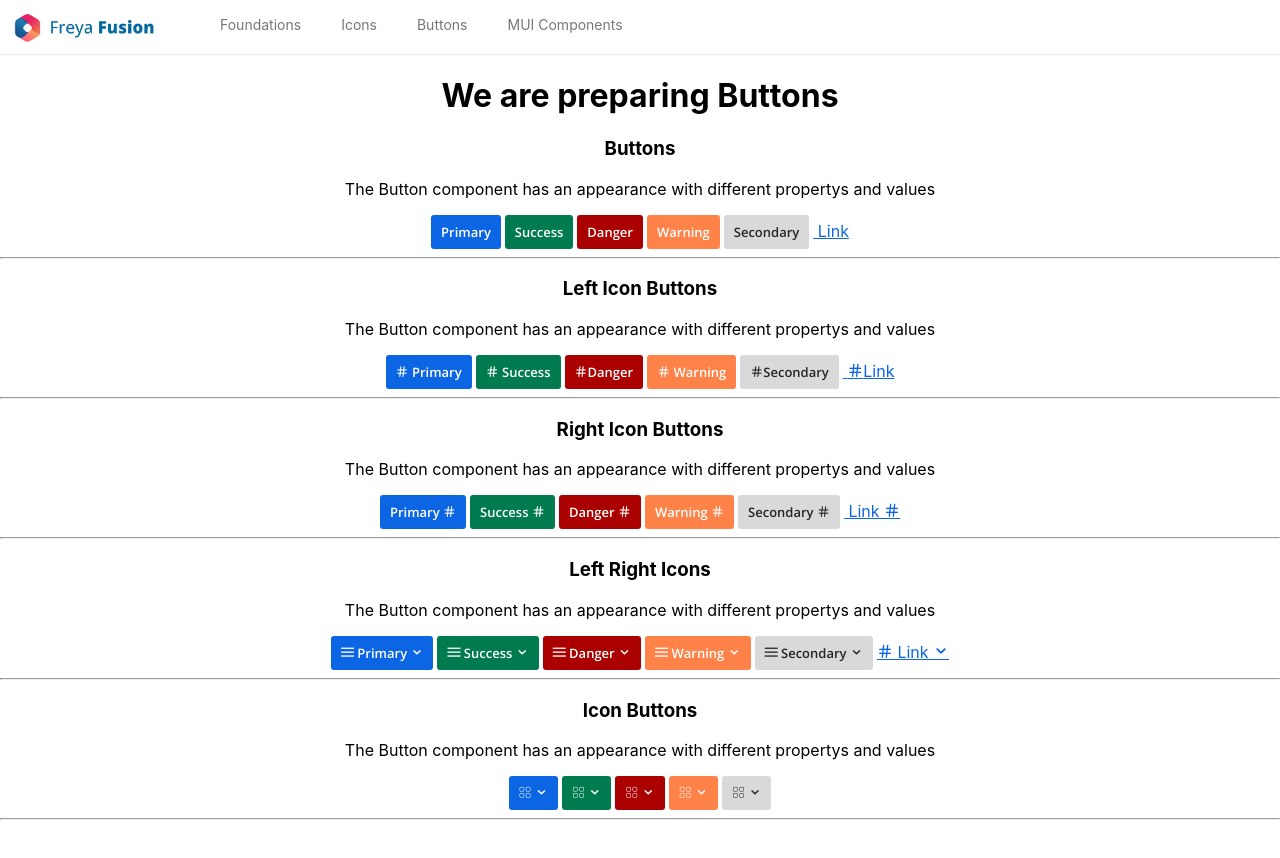
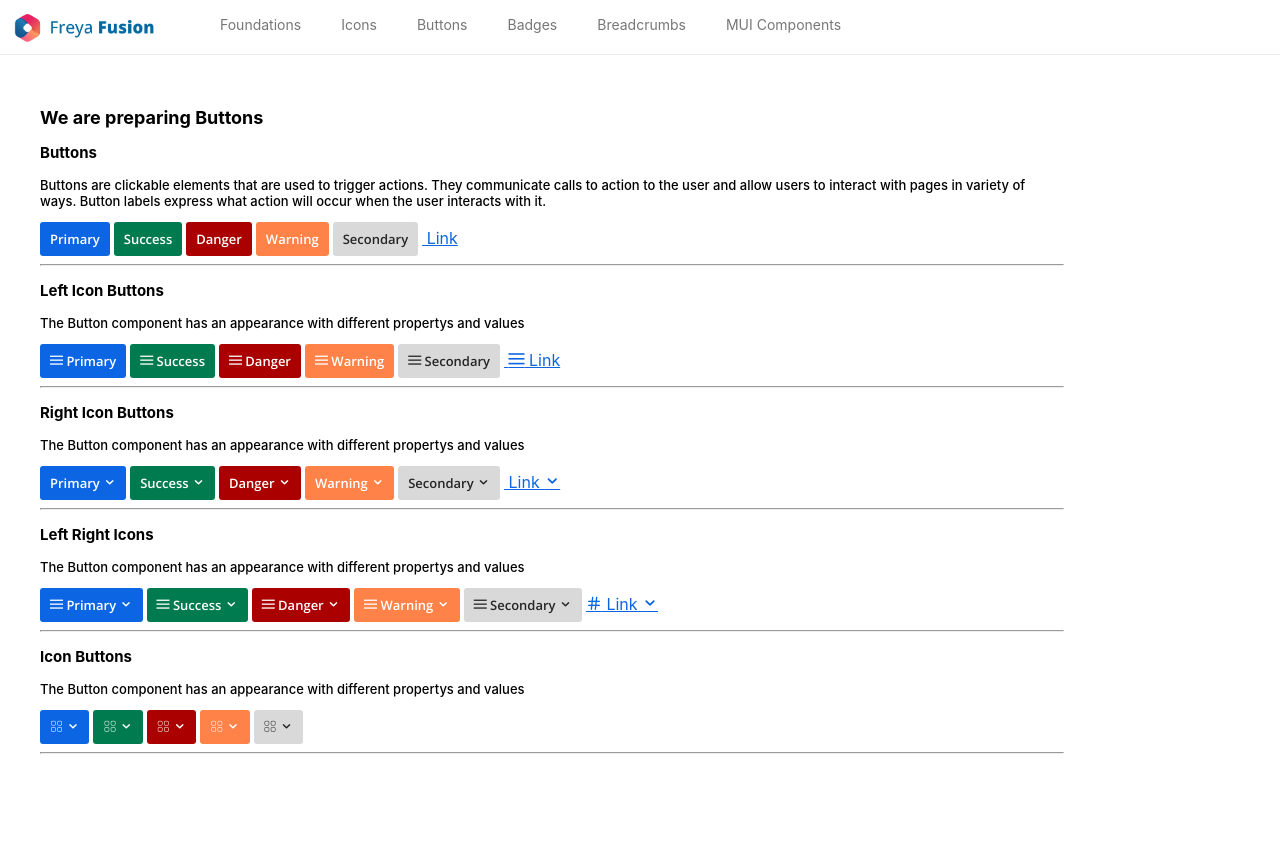
Before and after one commit to Freyrfusion/designsystem, a React app in the folder Design Tokens Figma/my-app/: page /buttons in a window 1280 px wide. Shown: the top 858 px of the page. Before the commit the page ends 828 px from the top, so only its background shows below. Built offline with nearby package versions, Linux system fonts and the light colour scheme.

Commit message:
buttons,badges,breadcrumbs

```diff
--- a/Design Tokens Figma/my-app/src/App.js
+++ b/Design Tokens Figma/my-app/src/App.js
@@ -4,6 +4,8 @@ import Foundations from './pages/foundations';
 import Icons from './pages/icons';
 import MuiComponents from './pages/muicomponents';
 import Buttons from './pages/buttons';
+import Badges from './pages/badges';
+import Breadcrumbs from './pages/breadcrumbs';
 import logo from './logo.svg';
 import './App.scss';
 import Header from './layout/header';
@@ -22,6 +24,8 @@ function App() {
         <Route path="foundations" element={<Foundations/>} />
         <Route path="icons" element={<Icons/>} />
         <Route path="/buttons" element={<Buttons/>} />
+        <Route path="/badges" element={<Badges/>} />
+        <Route path="/breadcrumbs" element={<Breadcrumbs/>} />
         <Route path="muicomponents" element={<MuiComponents/>} />
         </Routes>
 
--- a/Design Tokens Figma/my-app/src/designsystem/scss/components/_all.scss
+++ b/Design Tokens Figma/my-app/src/designsystem/scss/components/_all.scss
@@ -1 +1,3 @@
 @import 'buttons';
+@import 'badges';
+@import 'breadcrumbs';
--- /dev/null
+++ b/Design Tokens Figma/my-app/src/designsystem/scss/components/_badges.scss
@@ -0,0 +1,62 @@
+$badges-colors: (
+  "primary":$primary-300,
+  "success":$success-300,
+  "danger":$danger-300,
+  "warning":$warning-300,
+  "secondary":$black-600,
+  "inactive":$black-200,
+
+) !default;
+
+
+@mixin badge-label($bg-color) {
+    padding:$space-micro $space-condensed;
+    line-height: $lineheight-base;
+    font-weight: $text-bold;
+    font-size: $font-small;
+    margin-right: $space-condensed;
+    background-color: $bg-color;
+   + .badge-label{
+     margin-left: 4px;
+   }
+
+  }
+
+  @each $key, $val in $badges-colors {
+    .badge-label-#{$key}{
+        @include badge-label($val);
+
+        &.semirounded{
+            border-radius: 4px;
+        }
+
+        &.rounded{
+            border-radius: 16px;
+        }
+
+    }
+    @if $key == 'secondary'{
+        .badge-label-#{$key}{
+        color:  $foundations-neutral-white;
+        }
+    }
+
+
+}
+.components-height {
+	width: 80%;
+	float: left;
+	padding: $space-generous;
+	height: calc(100vh - 54px);
+	max-height: 100vh;
+	.heading {
+		font-size: $font-large;
+	}
+	.sub-heading {
+		font-size: $font-medium;
+	}
+	.text {
+		font-size: $font-base;
+        font-weight: $text-bold;
+	}
+}
--- /dev/null
+++ b/Design Tokens Figma/my-app/src/designsystem/scss/components/_breadcrumbs.scss
@@ -0,0 +1,71 @@
+// first breadcrumbs//
+
+ul {
+	&.breadcrumb-classic {
+		padding: 10px $space-default;
+		list-style: none;
+		li {
+			display: inline;
+			font-size: $font-medium;
+			color: $black-700;
+			& + li {
+				&:before {
+					padding: $space-condensed;
+					color: $black;
+					content: "›";
+					font-size: $font-large;
+				}
+			}
+		}
+	}
+}
+//end first breadcrumbs//
+
+// second breadcrumbs//
+.breadcrumb {
+	display: inline-block;
+	position: relative;
+	background: none;
+	padding-left: $space-nospace;
+	margin-bottom: 5px;
+	.breadcrumb__list {
+		display: flex;
+		flex-wrap: wrap;
+		font-size: $font-base;
+		margin-left: $space-nospace;
+		padding-left: $space-nospace;
+		padding-top: $space-nospace;
+		margin-top: $space-nospace;
+		margin-bottom: $space-nospace;
+	}
+	.breadcrumb__group {
+		display: inline-flex;
+		align-items: center;
+		a {
+			color: $black-700;
+			text-decoration: none;
+			margin-right: 10px;
+			font-family: "inter", sans-serif !important;
+			font-weight: $text-regular;
+            font-size: $font-medium ;
+		}
+        .active{
+            font-weight: $text-bold;
+            color: $black;
+
+        }
+        .icon-right-open{
+            font-size: $font-base;
+
+        }
+	}
+	.breadcrumb__divider {
+		margin: 2px 10px 0px 0px;
+		i {
+			font-size: 7px;
+			color: $black-700;
+			font-weight: $text-bolder;
+		}
+	}
+}
+//end second breadcrumbs//
--- a/Design Tokens Figma/my-app/src/layout/header.js
+++ b/Design Tokens Figma/my-app/src/layout/header.js
@@ -19,6 +19,9 @@ const Header = () => {
             <li><Link to="foundations">Foundations</Link></li>
             <li>  <Link to="icons">Icons</Link></li>
             <li>  <Link to="buttons">Buttons</Link></li>
+            <li>  <Link to="badges">Badges</Link></li>
+            <li>  <Link to="breadcrumbs">Breadcrumbs</Link></li>
+
             <li>  <Link to="muicomponents">MUI Components</Link></li>
         </ul>
     </nav>
--- /dev/null
+++ b/Design Tokens Figma/my-app/src/pages/badges.js
@@ -0,0 +1,43 @@
+import React, { useEffect } from 'react';
+
+const Buttons = () => {
+    return (
+        <div class="components-height">
+
+                <h1 class="heading">We are preparing badges</h1>
+
+                <h3 class="sub-heading"> Badges</h3>
+                <p class="text"> small overlapped UI item which indicates a status, notification, or event that appears in relativity with the underlying object.</p>
+                <span class="badge-label-primary "> Primary </span>
+                <span class="badge-label-success "> Success </span>
+                <span  class="badge-label-danger "> Danger </span>
+                <span  class="badge-label-warning "> Warning </span>
+                <span class="badge-label-secondary "> Secondary </span>
+                <span  class="badge-label-inactive "> Inactive </span>
+
+               <hr></hr>
+
+               <h3 class="sub-heading">Badges Semi Rounded</h3>
+                <p class="text"> small overlapped UI item which indicates a status, notification, or event that appears in relativity with the underlying object.</p>
+                <span class="badge-label-primary semirounded"> Primary </span>
+                <span class="badge-label-success semirounded"> Success </span>
+                <span  class="badge-label-danger semirounded "> Danger </span>
+                <span  class="badge-label-warning semirounded"> Warning </span>
+                <span class="badge-label-secondary semirounded"> Secondary </span>
+                <span  class="badge-label-inactive semirounded"> Inactive </span>
+                <hr></hr>
+
+             <h3 class="sub-heading">Badges Rounded</h3>
+             <p class="text"> small overlapped UI item which indicates a status, notification, or event that appears in relativity with the underlying object.</p>
+               <span class="badge-label-primary rounded"> Primary </span>
+                <span class="badge-label-success rounded"> Success </span>
+                <span  class="badge-label-danger rounded "> Danger </span>
+                <span  class="badge-label-warning rounded"> Warning </span>
+                <span class="badge-label-secondary rounded"> Secondary </span>
+                <span  class="badge-label-inactive rounded"> Inactive </span>
+        </div>
+
+    );
+};
+
+export default Buttons;
--- /dev/null
+++ b/Design Tokens Figma/my-app/src/pages/breadcrumbs.js
@@ -0,0 +1,68 @@
+import React, { useEffect } from 'react';
+
+const Buttons = () => {
+  return (
+    <div class="components-height">
+
+      <h1 class="heading">We are preparing Breadcrumbs</h1>
+
+      <h3 class="sub-heading"> Breadcrumbs</h3>
+      <p class="text"> A breadcrumb or breadcrumb trail is a graphical control element used as a navigational aid in user interfaces and on web pages. It allows users to keep track and maintain awareness of their locations within programs, documents, or websites.</p>
+      <ul class="breadcrumb-classic">
+        <li> Fry </li>
+        <li > Menu </li>
+        <li > Heading </li>
+        <li > Sub Heading </li>
+        <li class="active"> Content</li>
+
+
+      </ul>
+
+      <hr></hr>
+      <h3 class="sub-heading"> Breadcrumbs</h3>
+      <p class="text"> A breadcrumb or breadcrumb trail is a graphical control element used as a navigational aid in user interfaces and on web pages. It allows users to keep track and maintain awareness of their locations within programs, documents, or websites.</p>
+      <div class="breadcrumb breadcrumb_type5 m-b-5" aria-label="Breadcrumb">
+        <ol class="breadcrumb__list r-list">
+
+          <li class="breadcrumb__group" >
+            <a href="#0" class="breadcrumb__point r-link"> Fry </a>
+            <span class="breadcrumb__divider" aria-hidden="true"><i class="icon-right-open"></i></span>
+          </li>
+          <li class="breadcrumb__group">
+            <a href="#0" class="breadcrumb__point r-link "> Menu </a>
+            <span class="breadcrumb__divider" aria-hidden="true"><i class="icon-right-open"></i></span>
+
+            {/* <!-- <span class="breadcrumb__divider" aria-hidden="true">›</span> --> */}
+          </li>
+          <li class="breadcrumb__group">
+            <a href="#0" class="breadcrumb__point r-link "> Heading </a>
+            <span class="breadcrumb__divider" aria-hidden="true"><i class="icon-right-open"></i></span>
+
+            {/* <!-- <span class="breadcrumb__divider" aria-hidden="true">›</span> --> */}
+          </li>
+          <li class="breadcrumb__group">
+            <a href="#0" class="breadcrumb__point r-link "> Sub Heading </a>
+            <span class="breadcrumb__divider" aria-hidden="true"><i class="icon-right-open"></i></span>
+
+            {/* <!-- <span class="breadcrumb__divider" aria-hidden="true">›</span> --> */}
+          </li>
+          <li class="breadcrumb__group">
+            <a href="#0" class="breadcrumb__point r-link active"> Sub Heading </a>
+            {/* <span class="breadcrumb__divider" aria-hidden="true"><i class="icon-right-open"></i></span> */}
+
+            {/* <!-- <span class="breadcrumb__divider" aria-hidden="true">›</span> --> */}
+          </li>
+        </ol>
+      </div>
+
+
+    </div>
+
+
+
+
+
+  );
+};
+
+export default Buttons;
--- a/Design Tokens Figma/my-app/src/pages/buttons.js
+++ b/Design Tokens Figma/my-app/src/pages/buttons.js
@@ -2,61 +2,60 @@ import React, { useEffect } from 'react';
 
 const Buttons = () => {
       return (
-        <div>
-            <center>
-            <h1>We are preparing Buttons</h1>
+        <div class="components-height">
 
-            <h3> Buttons</h3>
-            <p> The Button component has an appearance with different propertys and values</p>
+            <h1 class="heading"> We are preparing Buttons</h1>
+
+            <h3 class="sub-heading"> Buttons</h3>
+            <p class="text" > Buttons are clickable elements that are used to trigger actions. They communicate calls to action to the user and allow users to interact with pages in variety of ways. Button labels express what action will occur when the user interacts with it.</p>
             <button type="button" class="btn btn-primary"> Primary </button>
             <button type="button" class="btn btn-success"> Success </button>
             <button type="button" class="btn btn-danger"> Danger </button>
             <button type="button" class="btn btn-warning"> Warning </button>
-            <button type="button" class="btn btn-secondary">Secondary</button>
+            <button type="button" class="btn btn-secondary"> Secondary </button>
             <a href="#" class="btn btn-primary-link"> Link </a>
-       </center>
+
        <hr></hr>
 
-          <center>
-            <h3> Left Icon Buttons</h3>
-            <p> The Button component has an appearance with different propertys and values</p>
-            <button type="button" class="btn btn-primary"><i class="icon-hash2"></i> Primary </button>
-            <button type="button" class="btn btn-success"><i class="icon-hash2"></i> Success </button>
-            <button type="button" class="btn btn-danger"> <i class="icon-hash2"></i>Danger </button>
-            <button type="button" class="btn btn-warning"><i class="icon-hash2"></i> Warning </button>
-            <button type="button" class="btn btn-secondary"><i class="icon-hash2"></i>Secondary</button>
-            <a href="#" class="btn btn-primary-link"> <i class="icon-hash2"></i>Link </a>
-          </center>
+
+            <h3 class="sub-heading"> Left Icon Buttons</h3>
+            <p class="text"> The Button component has an appearance with different propertys and values</p>
+            <button type="button" class="btn btn-primary"><i class="icon-menu3"></i> Primary </button>
+            <button type="button" class="btn btn-success"><i class="icon-menu3"></i> Success </button>
+            <button type="button" class="btn btn-danger"> <i class="icon-menu3"></i> Danger </button>
+            <button type="button" class="btn btn-warning"><i class="icon-menu3"></i> Warning </button>
+            <button type="button" class="btn btn-secondary"><i class="icon-menu3"></i> Secondary </button>
+            <a href="#" class="btn btn-primary-link"> <i class="icon-menu3"></i> Link </a>
+
           <hr></hr>
 
-          <center>
-            <h3>Right Icon Buttons</h3>
-            <p> The Button component has an appearance with different propertys and values</p>
-            <button type="button" class="btn btn-primary"> Primary <i class="icon-hash2"></i> </button>
-            <button type="button" class="btn btn-success"> Success <i class="icon-hash2"></i></button>
-            <button type="button" class="btn btn-danger"> Danger <i class="icon-hash2"></i></button>
-            <button type="button" class="btn btn-warning"> Warning <i class="icon-hash2"></i></button>
-            <button type="button" class="btn btn-secondary">Secondary <i class="icon-hash2"></i></button>
-            <a href="#" class="btn btn-primary-link"> Link <i class="icon-hash2"></i> </a>
-          </center>
+            <h3 class="sub-heading">Right Icon Buttons</h3>
+            <p class="text"> The Button component has an appearance with different propertys and values</p>
+            <button type="button" class="btn btn-primary"> Primary <i class="icon-down-open"></i> </button>
+            <button type="button" class="btn btn-success"> Success <i class="icon-down-open"></i></button>
+            <button type="button" class="btn btn-danger"> Danger <i class="icon-down-open"></i></button>
+            <button type="button" class="btn btn-warning"> Warning <i class="icon-down-open"></i></button>
+            <button type="button" class="btn btn-secondary">Secondary <i class="icon-down-open"></i></button>
+            <a href="#" class="btn btn-primary-link"> Link <i class="icon-down-open"></i> </a>
+
           <hr></hr>
 
-          <center>
-            <h3>Left Right Icons</h3>
-            <p> The Button component has an appearance with different propertys and values</p>
+
+            <h3 class="sub-heading">Left Right Icons</h3>
+            <p class="text"> The Button component has an appearance with different propertys and values</p>
             <button type="button" class="btn btn-primary"><i class="icon-menu3"></i> Primary <i class="icon-down-open"></i></button>
             <button type="button" class="btn btn-success"><i class="icon-menu3"></i> Success <i class="icon-down-open"></i></button>
             <button type="button" class="btn btn-danger"><i class="icon-menu3"></i> Danger <i class="icon-down-open"></i></button>
             <button type="button" class="btn btn-warning"><i class="icon-menu3"></i> Warning  <i class="icon-down-open"></i></button>
             <button type="button" class="btn btn-secondary"><i class="icon-menu3"></i> Secondary  <i class="icon-down-open"></i></button>
             <a href="#" class="btn btn-primary-link"><i class="icon-hash2"></i>  Link <i class="icon-down-open"></i></a>
-          </center>
+
           <hr></hr>
 
 
-          <center>
-            <h3>Icon Buttons</h3>
-            <p> The Button component has an appearance with different propertys and values</p>
+
+            <h3 class="sub-heading">Icon Buttons</h3>
+            <p class="text"> The Button component has an appearance with different propertys and values</p>
             <button type="button" class="btn btn-primary"> <i class="icon-thumbnail"></i> <i class="icon-down-open"></i></button>
             <button type="button" class="btn btn-success"> <i class="icon-thumbnail"></i> <i class="icon-down-open"></i></button>
             <button type="button" class="btn btn-danger"> <i class="icon-thumbnail"></i> <i class="icon-down-open"></i></button>
@@ -64,18 +63,9 @@ const Buttons = () => {
             <button type="button" class="btn btn-secondary"> <i class="icon-thumbnail"></i> <i class="icon-down-open"></i></button>
 
 
-
-
-          </center>
           <hr></hr>
 
-
-
         </div>
-
-
-
-
 
       );
 };
```
Also changed, not shown: Design Tokens Figma/my-app/src/designsystem/scss/components/_buttons.scss (+4 -4 lines).
